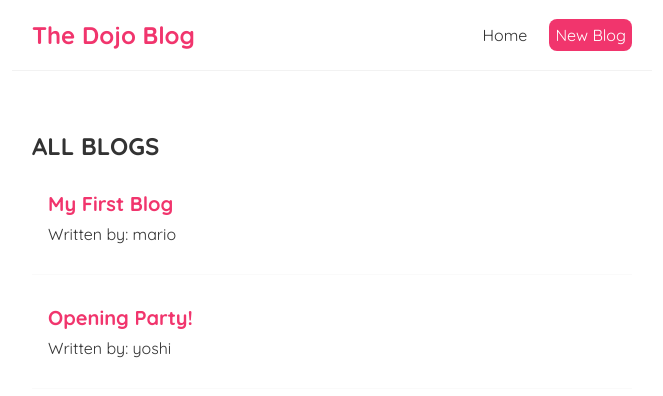
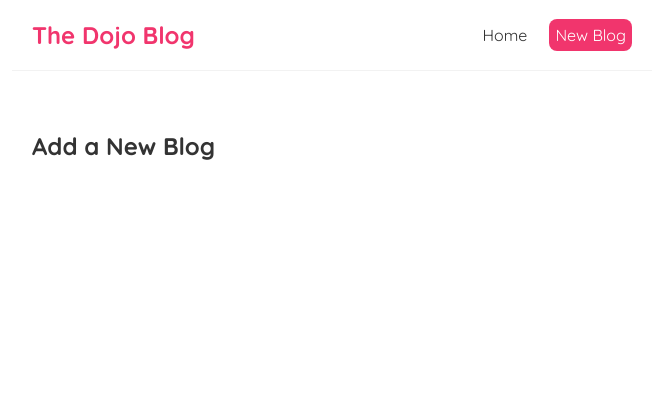
Before and after one commit to Aditya-76/netninja-react, a React (Create React App) app: page /create in a window 1280 px wide. Shown: the top 396 px of the page, without its empty margins (308-971 px from the left). Built offline with nearby package versions, Linux system fonts and the light colour scheme; data requests are answered from the project's data file; the HTML template or start-up script is replaced by a standard one.

Commit message:
initializing routes (using `exact path`)

```diff
--- a/package.json
+++ b/package.json
@@ -8,6 +8,7 @@
     "@testing-library/user-event": "^12.7.1",
     "react": "^17.0.1",
     "react-dom": "^17.0.1",
+    "react-router-dom": "^5.2.0",
     "react-scripts": "4.0.2",
     "web-vitals": "^1.1.0"
   },
--- a/src/App.js
+++ b/src/App.js
@@ -1,14 +1,25 @@
 import Navbar from './Navbar';
 import Home from './Home';
+import { BrowserRouter as Router, Route, Switch } from 'react-router-dom';
+import Create from './Create';
 
 function App() {
   return (
-    <div className="App">
-      <Navbar />
-      <div className="content">
-        <Home />
+    <Router>
+      <div className="App">
+        <Navbar />
+        <div className="content">
+          <Switch>
+            <Route exact path="/">
+              <Home />
+            </Route>
+            <Route exact path="/create">
+              <Create />
+            </Route>
+          </Switch>
+        </div>
       </div>
-    </div>
+    </Router>
   );
 }
 
--- /dev/null
+++ b/src/Create.js
@@ -0,0 +1,9 @@
+const Create = () => {
+    return (
+        <div className="create">
+            <h2>Add a New Blog</h2>
+        </div>
+     );
+}
+
+export default Create;
```
Also changed, not shown: 1 other file (tests, documents, lock files or other folders).
